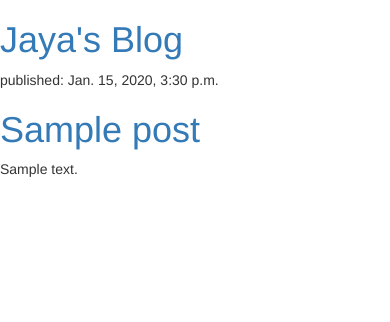
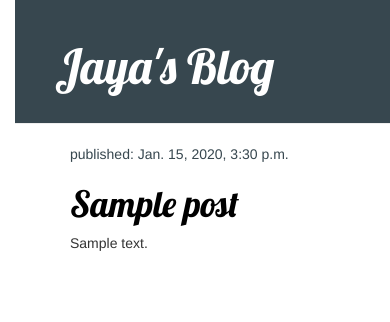
Before and after one commit to jaya-yellowant/my-first-blog, a Django app: template blog/templates/blog/post_list.html in a window 390 px wide. Shown: the top 322 px of the page. Run offline with Django 3.2, Linux system fonts and the light colour scheme; the template is opened without the code that fills it: values that come from a table or form of the project are taken from there, others are empty; tables that the repository leaves empty hold one stand-in row (values such as "Sample post"); some libraries are stand-ins or nearby versions.

Commit message:
Added view and template for detailed blog post as well as CSS for the site.

```diff
--- a/blog/static/css/blog.css
+++ b/blog/static/css/blog.css
@@ -0,0 +1,53 @@
+h1 a {
+    color: #FCA205;
+    font-family: 'Lobster'
+	}
+body {
+    padding-left: 15px;
+}
+.page-header {
+    background-color: #37474f;
+    margin-top: 0;
+    padding: 20px 20px 20px 40px;
+}
+
+.page-header h1, .page-header h1 a, .page-header h1 a:visited, .page-header h1 a:active {
+    color: #ffffff;
+    font-size: 36pt;
+    text-decoration: none;
+}
+
+.content {
+    margin-left: 40px;
+}
+
+h1, h2, h3, h4 {
+    font-family: 'Lobster', cursive;
+}
+
+.date {
+    color: #37474f;
+}
+
+.save {
+    float: right;
+}
+
+.post-form textarea, .post-form input {
+    width: 100%;
+}
+
+.top-menu, .top-menu:hover, .top-menu:visited {
+    color: #ffffff;
+    float: right;
+    font-size: 26pt;
+    margin-right: 20px;
+}
+
+.post {
+    margin-bottom: 70px;
+}
+
+.post h1 a, .post h1 a:visited {
+    color: #000000;
+}
--- /dev/null
+++ b/blog/templates/blog/base.html
@@ -0,0 +1,25 @@
+{% load static %}
+
+    <html>
+
+        <head>
+            <title>Jaya's blog</title>
+            <link rel="stylesheet" href="//maxcdn.bootstrapcdn.com/bootstrap/3.2.0/css/bootstrap.min.css">
+            <link rel="stylesheet" href="//maxcdn.bootstrapcdn.com/bootstrap/3.2.0/css/bootstrap-theme.min.css">
+            <link href="//fonts.googleapis.com/css?family=Lobster&subset=latin,latin-ext" rel="stylesheet" type="text/css">
+            <link rel="stylesheet" href="{% static 'css/blog.css' %}">
+        </head>
+        <body>
+            <div class="page-header">
+                <h1><a href="/">Jaya's Blog</a></h1>
+            </div>
+            <div class="content container">
+                <div class="row">
+                    <div class="col-md-8">
+                    {% block content %}
+                    {% endblock %}
+                    </div>
+                </div>
+            </div>
+        </body>
+    </html>
--- a/blog/templates/blog/post_list.html
+++ b/blog/templates/blog/post_list.html
@@ -1,27 +1,13 @@
-{% load static %}
+{% extends 'blog/base.html' %}
 
-<html>
-
-    <head>
-        <title>Jaya's blog</title>
-        <link rel="stylesheet" href="//maxcdn.bootstrapcdn.com/bootstrap/3.2.0/css/bootstrap.min.css">
-        <link rel="stylesheet" href="//maxcdn.bootstrapcdn.com/bootstrap/3.2.0/css/bootstrap-theme.min.css">
-        <link href="//fonts.googleapis.com/css?family=Lobster&subset=latin,latin-ext" rel="stylesheet" type="text/css">
-        <link rel="stylesheet" href="{% static 'css/blog.css' %}">
-    </head>
-    <body>
-        <div>
-            <h1><a href="/">Jaya's Blog</a></h1>
+{% block content %}
+    {% for post in posts %}
+        <div class="post">
+            <div class="date">
+                <p>published: {{ post.published_date }}</p>
+            </div>
+            <h1><a href="{% url 'post_detail' pk=post.pk %}">{{ post.title }}</a></h1>
+            <p>{{ post.text|linebreaksbr }}</p>
         </div>
-
-        <div>
-            {% for post in posts %}
-             <div>
-                <p>published: {{ post.published_date }}</p>
-                <h1><a href="">{{ post.title }}</a></h1>
-                <p>{{ post.text|linebreaksbr }}</p>
-            </div>
-            {% endfor %}
-        </div>
-    </body>
-</html>
+    {% endfor %}
+{% endblock %}
--- a/blog/urls.py
+++ b/blog/urls.py
@@ -3,4 +3,5 @@ from . import views
 
 urlpatterns = [
     path('', views.post_list, name='post_list'),
+    path('post/<int:pk>/', views.post_detail, name='post_detail'),
 ]
--- a/blog/views.py
+++ b/blog/views.py
@@ -1,4 +1,4 @@
-from django.shortcuts import render
+from django.shortcuts import render, get_object_or_404
 from .models import Post
 from django.utils import timezone
 
@@ -6,3 +6,6 @@ from django.utils import timezone
 def post_list(request):
     posts = Post.objects.filter(published_date__lte=timezone.now()).order_by('published_date')
     return render(request, 'blog/post_list.html', {"posts":posts})
+def post_detail(request, pk):
+    post = get_object_or_404(Post, pk=pk)
+    return render(request, 'blog/post_detail.html', {'post': post})
```
Also changed, not shown: blog/static/blog.css (deleted, +0 -7 lines), blog/templates/blog/post_detail.html (added, +13 -0 lines).
